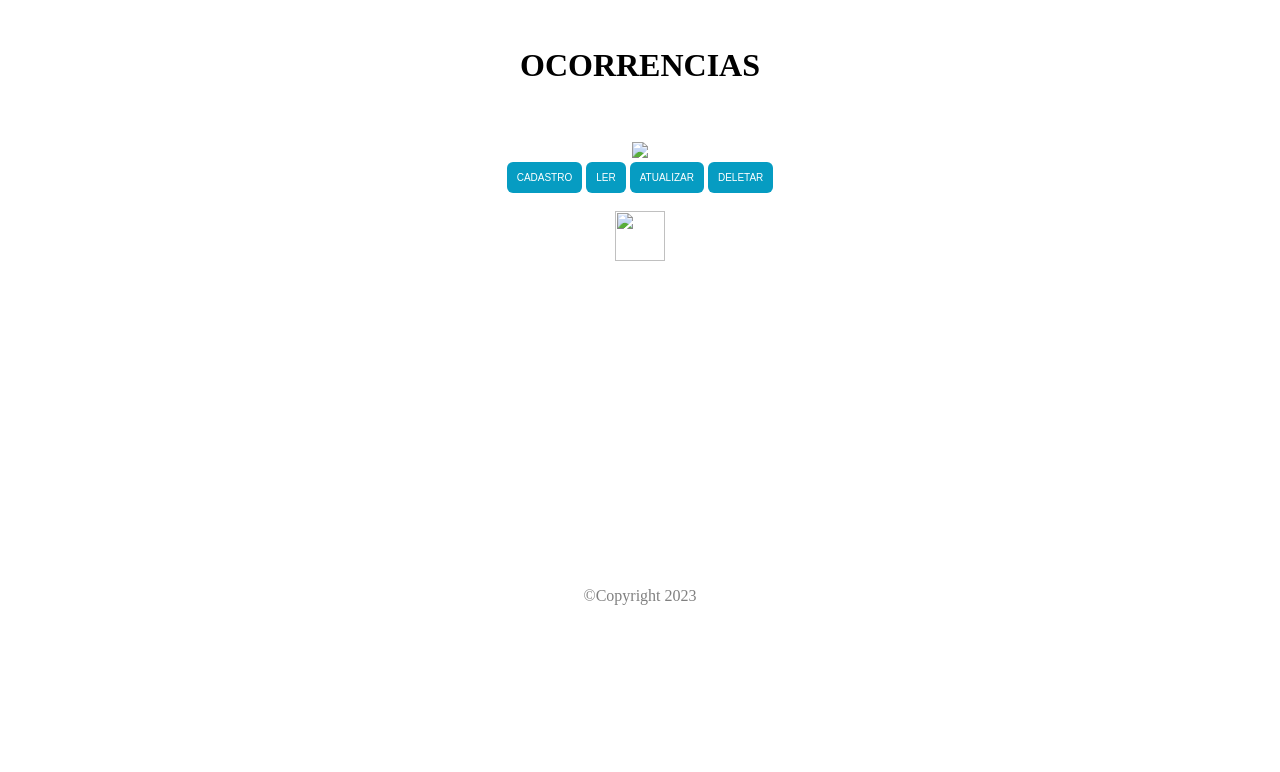
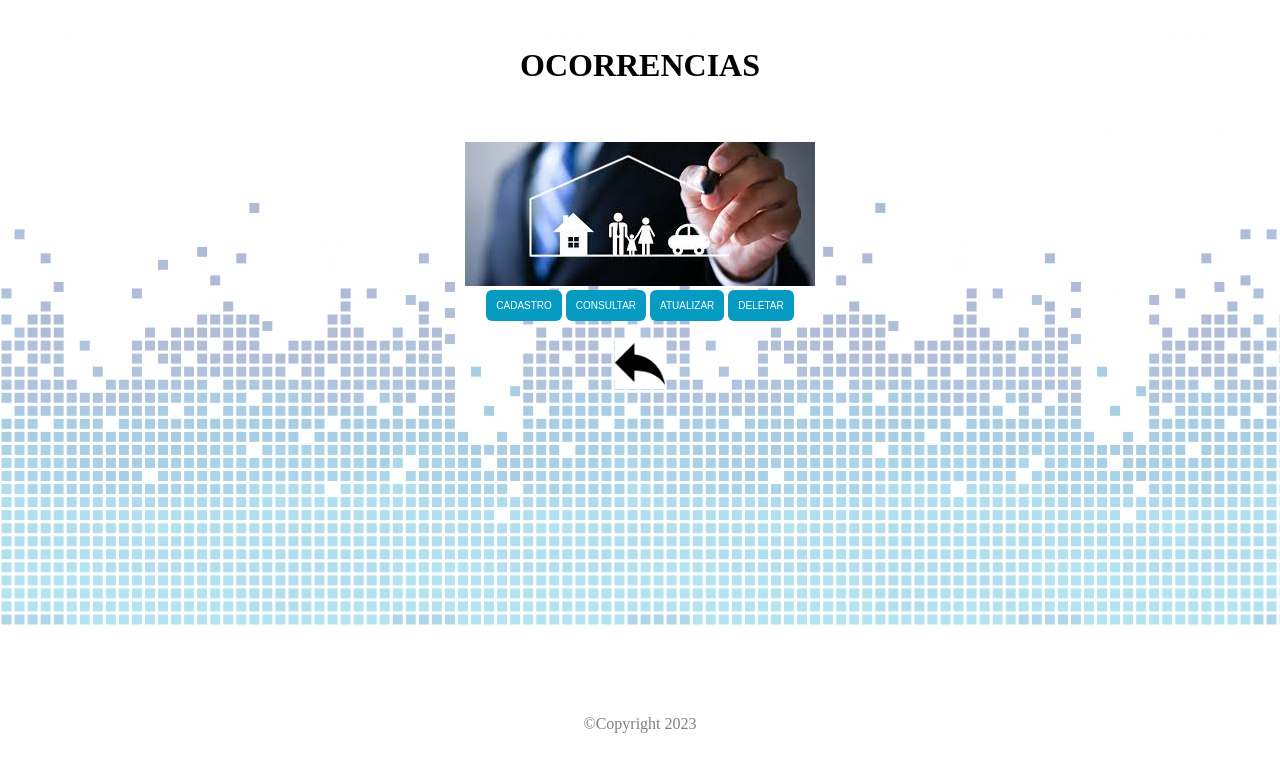
Before and after one commit to victinhoBR/Corretora, a plain HTML site: page ocorrencias/ocorrencias.html in a window 1280 px wide. Drawn offline with Linux system fonts and the light colour scheme.

Commit message:
Update ocorrencias.html

```diff
--- a/ocorrencias/ocorrencias.html
+++ b/ocorrencias/ocorrencias.html
@@ -1,63 +1,52 @@
 <!DOCTYPE html>
 <html lang="en">
+
 <head>
   <meta charset="UTF-8">
   <meta http-equiv="X-UA-Compatible" content="IE=edge">
   <meta name="viewport" content="width=device-width, initial-scale=1.0">
   <title>CORRETORA SENAC - OCORRENCIAS</title>
 </head>
-<body background="../imagens/MicrosoftTeams-image (1).png">
+
+<body background="../img/fundo.png">
   <center>
     <br>
     <h1>OCORRENCIAS</h1>
     <br>
     <br>
-        <img src="img/MicrosoftTeams-image (4).png">
+    <img src="../img/seg.jpg">
 
     <br>
-
-        <a href="cad_oco.php"><button style="background-color: #069cc2; border-radius: 6px; padding: 10px; cursor: pointer; color: #fff; border: none; font-size: 10px;">
+    <a href="cad_oco.php"><button
+        style="background-color: #069cc2; border-radius: 6px; padding: 10px; cursor: pointer; color: #fff; border: none; font-size: 10px;">
         CADASTRO
       </button></a>
 
-        <a href="XXXX"><button style="background-color: #069cc2; border-radius: 6px; padding: 10px; cursor: pointer; color: #fff; border: none; font-size: 10px;">
-            LER
+    <a href="oco_le_cons1.php"><button
+        style="background-color: #069cc2; border-radius: 6px; padding: 10px; cursor: pointer; color: #fff; border: none; font-size: 10px;">
+        CONSULTAR
       </button></a>
-        <a href="oco_alt_cons.php"><button style="background-color: #069cc2; border-radius: 6px; padding: 10px; cursor: pointer; color: #fff; border: none; font-size: 10px;">
+    <a href="oco_alt_cons.php"><button
+        style="background-color: #069cc2; border-radius: 6px; padding: 10px; cursor: pointer; color: #fff; border: none; font-size: 10px;">
         ATUALIZAR
       </button></a>
-        <a href="XXX"><button style="background-color: #069cc2; border-radius: 6px; padding: 10px; cursor: pointer; color: #fff; border: none; font-size: 10px;">
+    <a href="oco_del.php"><button
+        style="background-color: #069cc2; border-radius: 6px; padding: 10px; cursor: pointer; color: #fff; border: none; font-size: 10px;">
         DELETAR
       </button></a>
 
     <br>
     <br>
 
-        <a href="../index.html"> <img src="../imagens/MicrosoftTeams-image (3).png" width="50" height="50"></a>
-        <br>
-        <br>
-        <br>
-        <br>
-        <br>
-        <br>
-        <br>
-        <br>
-        <br>
-        <br>
-        <br>
-        <br>
-        <br>
-        <br>
-        <br>
-        <br>
-        <br>
-        <br>
+    <a href="../index.html"> <img src="../img/retornar.png" width="50" height="50"></a>
+    <br><br><br><br><br><br><br><br><br>
+    <br><br><br><br><br><br><br><br><br>
 
     <footer>
       <p style="color:#808080;">
         &copy;Copyright
         <script>
-                            var year=new Date();
+          var year = new Date();
           document.writeln(+year.getUTCFullYear());
         </script>
       </p>
@@ -66,4 +55,5 @@
 
   </center>
 </body>
+
 </html>
```
Lines whose indentation alone changed are shown as unchanged.
